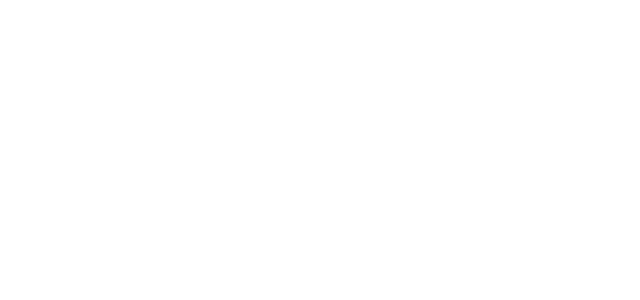
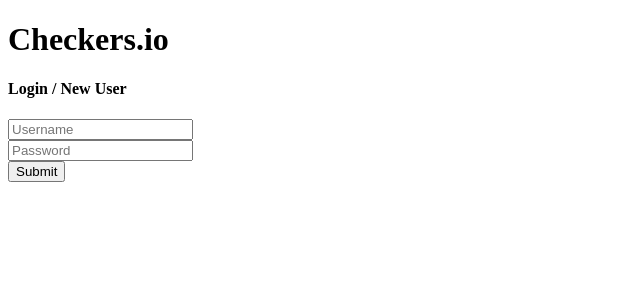
Before and after one commit to Diza41a/MVP-Checkers, a React app: page / in a window 1280 px wide. Shown: the top 300 px of the page, without its empty margins (0-640 px from the left). Built offline with nearby package versions, Linux system fonts and the light colour scheme; the HTML template or start-up script is replaced by a standard one.

Commit message:
Basic visual look of the login form created

```diff
--- a/client/src/index.jsx
+++ b/client/src/index.jsx
@@ -2,6 +2,7 @@
 import { createRoot } from 'react-dom/client';
 
 // Subcomponent imports
+import LoginForm from './subcomponents/login/LoginForm.jsx';
 import CheckerBoard from './subcomponents/main/CheckerBoard.jsx';
 
 // Create the root of the app by selection where the app should be mounted in the dom
@@ -18,7 +19,10 @@
 
   if (!isLoading) {
     return (
-      <CheckerBoard />
+      <>
+        <LoginForm />
+        {/* <CheckerBoard /> */}
+      </>
     );
   } else {
     return <div>Loading...</div>;
--- /dev/null
+++ b/client/src/subcomponents/login/LoginForm.jsx
@@ -0,0 +1,23 @@
+import React, { useState, useEffect } from 'react';
+import { createRoot } from 'react-dom/client';
+
+export default function LoginForm() {
+  return (
+    <div className="login-form-wrap">
+      <form className="login-form">
+        <h1 className="logo">Checkers.io</h1>
+        <h4 className="login-welcome">Login / New User</h4>
+        <div className="login-input-wrap">
+          <i className="fa-solid fa-user login-icon"></i>
+          <input type="text" id="login-input-username" placeholder="Username"></input>
+        </div>
+        <div className="login-input-wrap">
+          <i className="fa-solid fa-lock login-icon"></i>
+          <input type="password" id="login-input-password" placeholder="Password"></input>
+        </div>
+        <button type="submit" id="login-submit">Submit</button>
+      </form>
+    </div>
+
+  );
+};
--- a/client/src/subcomponents/main/CheckerBoard.jsx
+++ b/client/src/subcomponents/main/CheckerBoard.jsx
@@ -14,9 +14,9 @@
   let currentPiece = null;
 
   // Sound effects
-  const moveSound = new Audio('../assets/move.mp3');
-  const newQueenSound = new Audio('../assets/queened.wav');
-  const destroyPieceSound = new Audio('../assets/eaten.wav');
+  const moveSound = new Audio('../assets/sounds/move.mp3');
+  const newQueenSound = new Audio('../assets/sounds/queened.wav');
+  const destroyPieceSound = new Audio('../assets/sounds/eaten.wav');
 
   // componentDidMount
   // Give state a board matrix from the server
```
Also changed, not shown: 32 other files (tests, documents, lock files or other folders).
